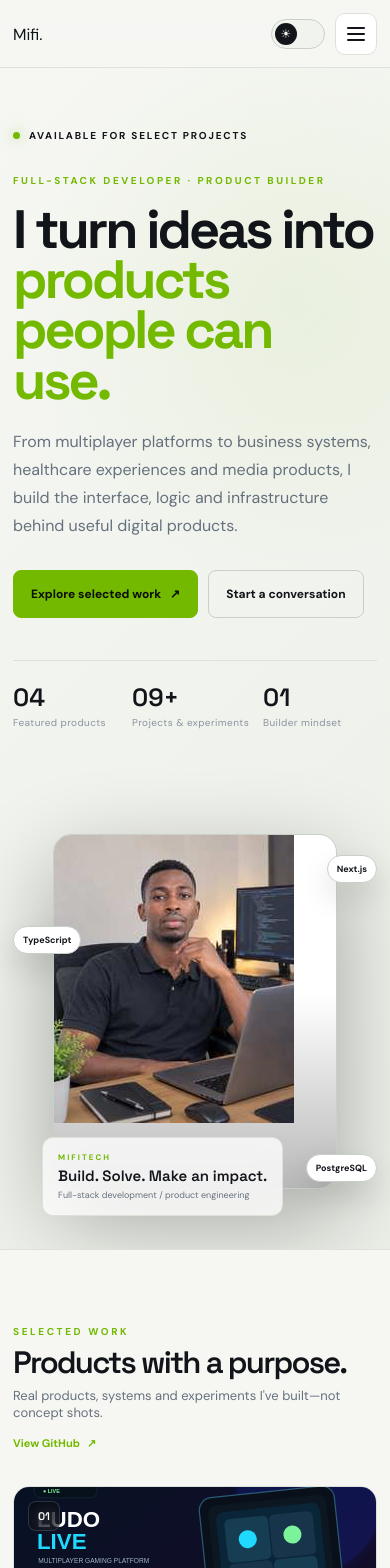
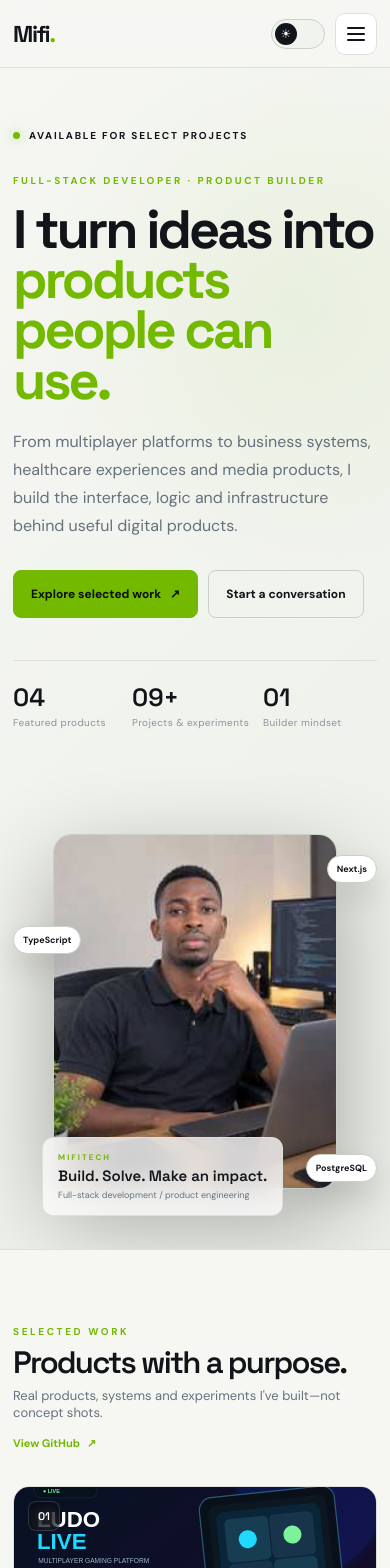
Before and after one commit to MrDan001/mifitech-portfolio, a Next.js app: page / in a window 390 px wide. Shown: the top 1568 px of the page. Built offline with nearby package versions, Linux system fonts and the light colour scheme.

Commit message:
Finish responsive styling for rebuilt header and portrait

```diff
--- a/app/globals.css
+++ b/app/globals.css
@@ -39,7 +39,7 @@ img{max-width:100%}
 .nav{position:sticky;top:0;z-index:80;height:76px;border-bottom:1px solid var(--line);background:var(--header);backdrop-filter:blur(18px)}
 .nav-inner{height:76px;display:flex;align-items:center;justify-content:space-between}
 .brand{display:inline-flex;align-items:center;height:52px}
-.brand img{width:162px;height:44px;object-fit:contain;object-position:left center;filter:none}
+.brand-word{font:700 25px 'Space Grotesk',sans-serif;letter-spacing:-1.4px}.brand-word span{color:var(--accent)}
 .links{display:flex;gap:26px;align-items:center;font-size:11px;font-weight:700;letter-spacing:1.4px;color:var(--muted)}
 .links a:hover{color:var(--text)}
 .nav-social{display:flex;align-items:center;gap:7px}
@@ -80,7 +80,7 @@ img{max-width:100%}
 .portrait-stage{min-height:610px;position:relative;display:flex;align-items:center;justify-content:center}
 .portrait-glow{position:absolute;width:72%;aspect-ratio:1;border-radius:50%;background:radial-gradient(circle,color-mix(in srgb,var(--accent) 15%,transparent),transparent 65%);filter:blur(7px)}
 .portrait-frame{position:relative;width:min(430px,86%);aspect-ratio:4/5;border-radius:24px;overflow:hidden;border:1px solid var(--line-2);box-shadow:0 30px 90px rgba(0,0,0,.32);background:var(--surface)}
-.portrait-frame img{object-fit:cover;object-position:center}
+.portrait-photo{width:100%;height:100%;display:block;object-fit:cover;object-position:center}
 .portrait-frame:after{content:'';position:absolute;inset:0;background:linear-gradient(180deg,transparent 45%,rgba(0,0,0,.28) 100%);pointer-events:none}
 .portrait-label{position:absolute;left:8%;bottom:7%;z-index:2;display:grid;gap:4px;padding:14px 15px;border:1px solid rgba(255,255,255,.15);background:rgba(7,10,14,.72);backdrop-filter:blur(12px);border-radius:11px;max-width:280px}
 html[data-theme="light"] .portrait-label{background:rgba(255,255,255,.78);border-color:var(--line)}
@@ -220,7 +220,7 @@ html[data-theme="light"] .portrait-label small{color:var(--muted)}
 }
 @media(max-width:650px){
   .wrap{width:min(100% - 26px,1180px)}
-  .nav,.nav-inner{height:68px}.mobile-menu{top:68px}.brand img{width:145px}
+  .nav,.nav-inner{height:68px}.mobile-menu{top:68px}.brand-word{font-size:23px}
   .nav-social .nav-icon{display:none}
   .hero-copy-new h1{letter-spacing:-3px}.hero-metrics{gap:14px;flex-wrap:wrap}.hero-metrics div{min-width:105px}
   .portrait-stage{min-height:475px}.portrait-frame{width:78%;border-radius:18px}.floating-chip{font-size:9px;padding:7px 9px}
```
